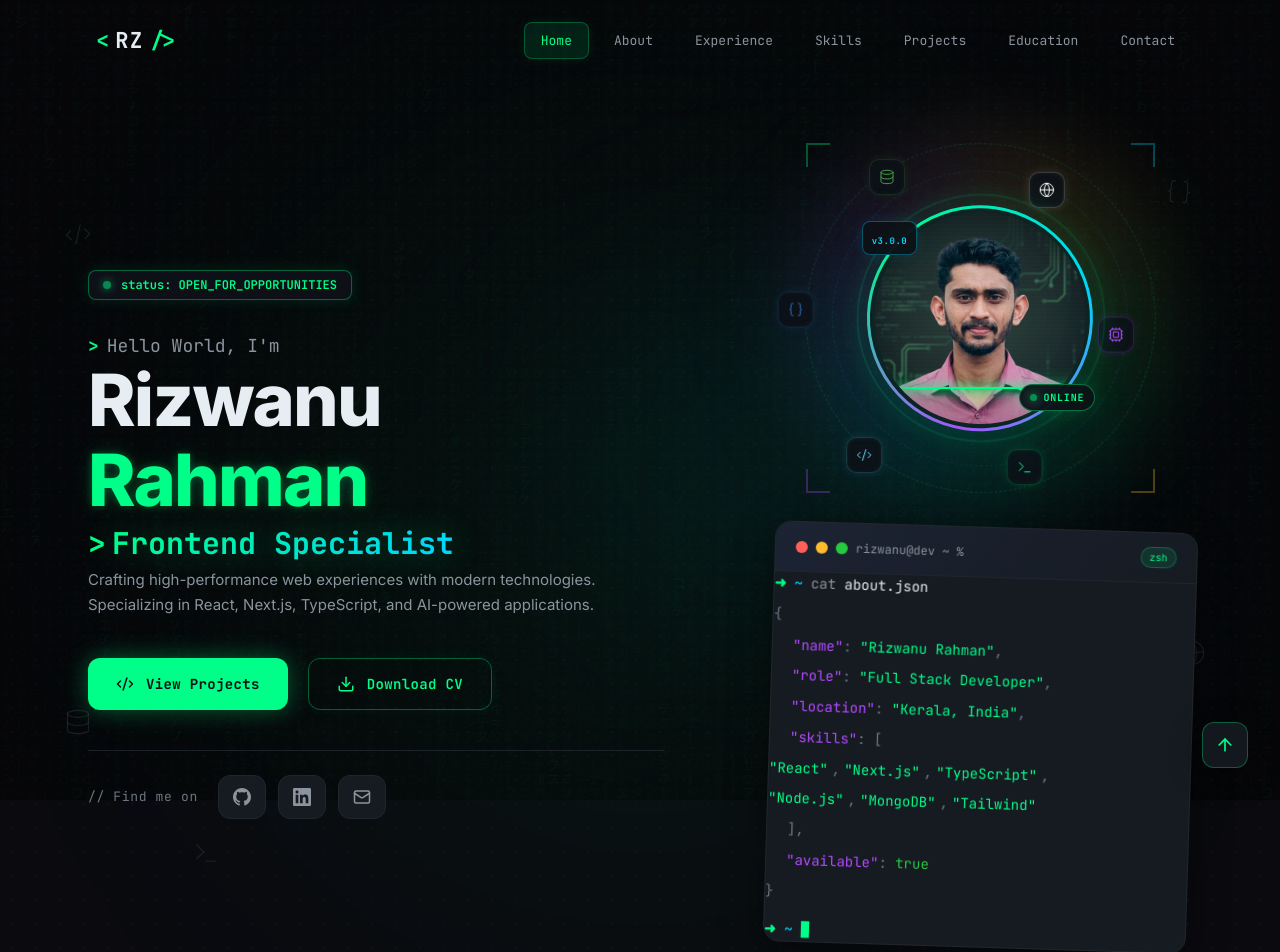
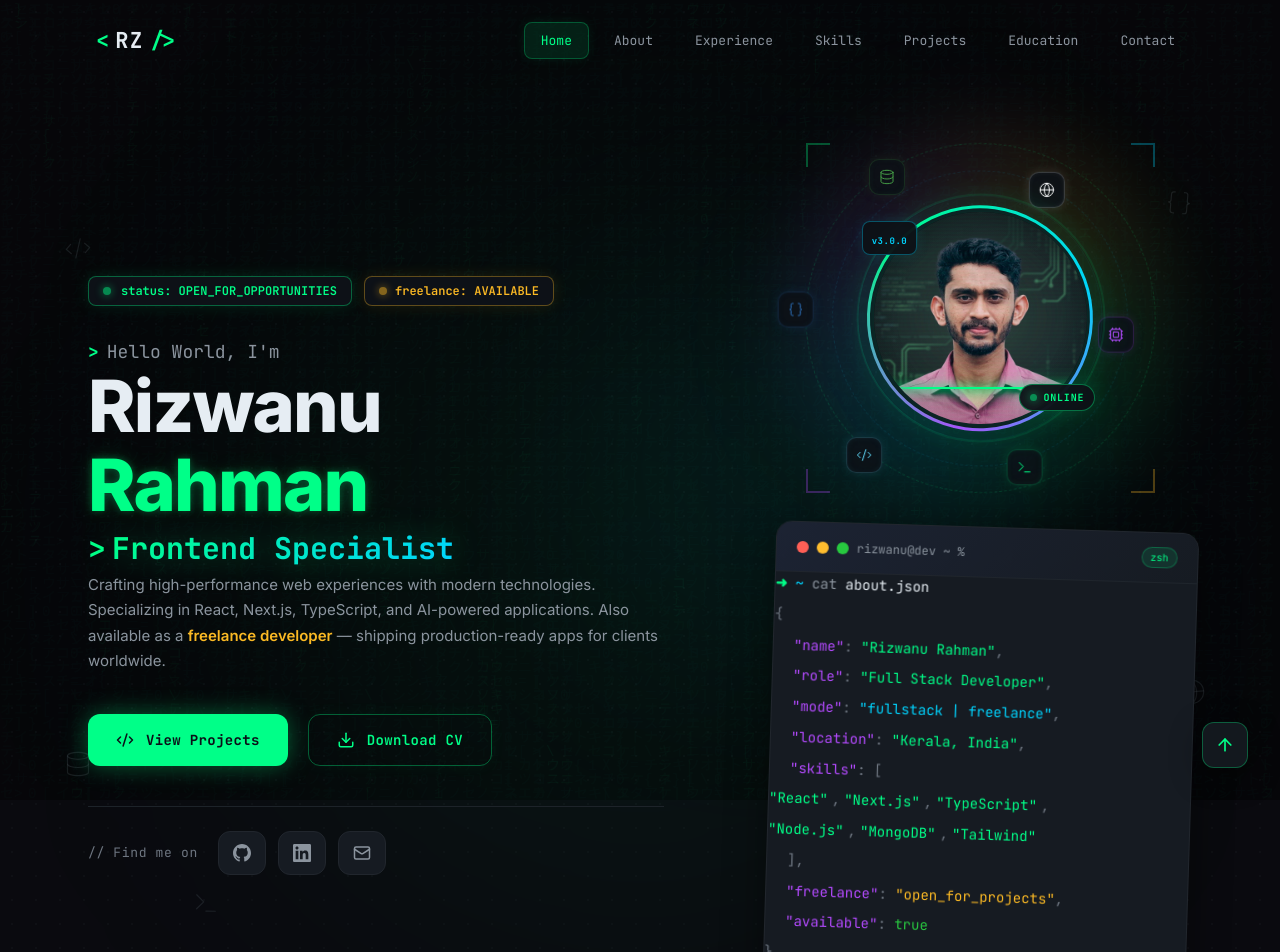
Before and after one commit to rizwanurahman-op/rizwanu-rahman, a Next.js app: page / in a window 1280 px wide. Shown: the top 952 px of the page. Built offline with nearby package versions, Linux system fonts and the light colour scheme.

Commit message:
add freelance

```diff
--- a/components/Contact.tsx
+++ b/components/Contact.tsx
@@ -140,6 +140,85 @@ export default function Contact() {
           subtitle="Have a project in mind, an opportunity, or want to collaborate? Send a message!"
         />
 
+        {/* Freelance Services Banner */}
+        <motion.div
+          initial={{ opacity: 0, y: 20 }}
+          whileInView={{ opacity: 1, y: 0 }}
+          viewport={{ once: true }}
+          transition={{ duration: 0.6 }}
+          className="max-w-5xl mx-auto rounded-2xl relative overflow-hidden"
+          style={{
+            background: "linear-gradient(135deg, rgba(251,185,36,0.05) 0%, rgba(13,17,23,0.95) 60%, rgba(0,212,255,0.03) 100%)",
+            border: "1px solid rgba(251,185,36,0.2)",
+            padding: "20px 24px",
+            marginBottom: "40px",
+          }}
+        >
+          {/* Top row: badge + meta info strip */}
+          <div className="flex flex-wrap items-center justify-between gap-3" style={{ marginBottom: "16px" }}>
+            {/* Left: status badge + comment */}
+            <div className="flex flex-wrap items-center gap-3">
+              <span
+                className="font-mono font-bold text-xs flex items-center gap-2"
+                style={{
+                  padding: "4px 10px",
+                  borderRadius: "8px",
+                  background: "rgba(251,185,36,0.1)",
+                  color: "#FBB924",
+                  border: "1px solid rgba(251,185,36,0.25)",
+                }}
+              >
+                <span className="w-1.5 h-1.5 rounded-full bg-[#FBB924] animate-pulse inline-block shadow-[0_0_8px_#FBB924]" />
+                freelance: OPEN_FOR_WORK
+              </span>
+              <span className="font-mono text-xs hidden sm:inline" style={{ color: "#6E7681" }}>
+                // Available for remote & contract projects worldwide
+              </span>
+            </div>
+            {/* Right: meta stats */}
+            <div className="flex items-center gap-4">
+              <div className="flex items-center gap-1.5">
+                <span className="font-mono text-[11px]" style={{ color: "#6E7681" }}>⚡ Avg. response</span>
+                <span className="font-mono font-bold text-[11px]" style={{ color: "#00D4FF" }}>&lt; 24h</span>
+              </div>
+              <div className="hidden sm:flex items-center gap-1.5">
+                <span className="font-mono text-[11px]" style={{ color: "#6E7681" }}>🌏 Timezone</span>
+                <span className="font-mono font-bold text-[11px]" style={{ color: "#00D4FF" }}>IST (UTC+5:30)</span>
+              </div>
+            </div>
+          </div>
+
+          {/* Services Grid */}
+          <div className="grid grid-cols-1 sm:grid-cols-2 lg:grid-cols-4 gap-2.5">
+            {personalInfo.freelanceServices.map((service, i) => (
+              <div
+                key={i}
+                className="rounded-xl"
+                style={{
+                  background: "#0D1117",
+                  border: "1px solid #21262D",
+                  padding: "12px 14px",
+                }}
+              >
+                <p className="font-mono font-bold" style={{ fontSize: "12px", color: "#FBB924", marginBottom: "4px" }}>
+                  ▹ {service.label}
+                </p>
+                <p className="font-sans" style={{ fontSize: "11px", color: "#6E7681", lineHeight: "1.5" }}>
+                  {service.desc}
+                </p>
+              </div>
+            ))}
+          </div>
+
+          {/* Directional bridge to form */}
+          <p
+            className="font-mono text-xs text-center"
+            style={{ marginTop: "14px", color: "#6E7681" }}
+          >
+            // Fill out the form below to start a conversation ↓
+          </p>
+        </motion.div>
+
         <div className="grid lg:grid-cols-12 gap-8 lg:gap-12 max-w-5xl mx-auto items-start">
           {/* Contact Form Column */}
           <motion.div
@@ -168,7 +247,7 @@ export default function Contact() {
             >
               {/* Form Title Bar */}
               <div
-                className="flex items-center justify-between"
+                className="flex flex-wrap items-center justify-between gap-3"
                 style={{
                   marginBottom: "18px",
                   paddingBottom: "14px",
@@ -177,19 +256,19 @@ export default function Contact() {
               >
                 <div className="flex items-center gap-3">
                   <div
-                    className="w-10 h-10 rounded-xl flex items-center justify-center"
+                    className="w-9 h-9 sm:w-10 sm:h-10 rounded-xl flex items-center justify-center flex-shrink-0"
                     style={{
                       background: "rgba(0, 255, 136, 0.1)",
                       border: "1.5px solid rgba(0, 255, 136, 0.25)",
                       color: "#00FF88",
                     }}
                   >
-                    <Send size={18} />
+                    <Send size={17} />
                   </div>
                   <div>
                     <h3
                       className="font-mono font-bold leading-tight"
-                      style={{ fontSize: "18px", color: "#E6EDF3" }}
+                      style={{ fontSize: "16px", color: "#E6EDF3" }}
                     >
                       send_message()
                     </h3>
@@ -204,15 +283,16 @@ export default function Contact() {
                 <div
                   className="font-mono text-xs font-semibold flex items-center gap-2"
                   style={{
-                    padding: "5px 12px",
+                    padding: "4px 10px",
                     borderRadius: "8px",
                     background: "#0D1117",
                     color: "#00FF88",
                     border: "1px solid rgba(0, 255, 136, 0.35)",
                     boxShadow: "0 0 16px rgba(0, 255, 136, 0.12)",
+                    whiteSpace: "nowrap",
                   }}
                 >
-                  <span className="w-2 h-2 rounded-full bg-[#00FF88] animate-pulse inline-block shadow-[0_0_8px_#00FF88]" />
+                  <span className="w-1.5 h-1.5 rounded-full bg-[#00FF88] animate-pulse inline-block shadow-[0_0_8px_#00FF88]" />
                   <span>status: ACTIVE</span>
                 </div>
               </div>
@@ -454,8 +534,8 @@ export default function Contact() {
               </div>
             </TerminalWindow>
 
-            {/* Quick Contact Grid */}
-            <div className="grid grid-cols-1 sm:grid-cols-2 gap-3 sm:gap-4">
+            {/* Quick Contact Grid — horizontal compact cards */}
+            <div className="grid grid-cols-1 sm:grid-cols-2 gap-3">
               {quickContacts.map((contact, i) => (
                 <motion.a
                   key={contact.label}
@@ -470,11 +550,11 @@ export default function Contact() {
                   whileInView={{ opacity: 1, y: 0 }}
                   viewport={{ once: true }}
                   transition={{ duration: 0.4, delay: 0.3 + i * 0.1 }}
-                  className="group rounded-2xl transition-all duration-500 flex flex-col justify-between"
+                  className="group rounded-xl transition-all duration-500 flex flex-row items-center gap-3"
                   style={{
                     background: "#161B22",
                     border: "1px solid #21262D",
-                    padding: "18px 20px",
+                    padding: "14px 16px",
                   }}
                   onMouseEnter={(e) => {
                     e.currentTarget.style.borderColor = contact.border;
@@ -485,40 +565,41 @@ export default function Contact() {
                     e.currentTarget.style.boxShadow = "none";
                   }}
                 >
-                  <div className="flex items-center justify-between" style={{ marginBottom: "12px" }}>
+                  {/* Icon */}
                   <div
-                      className="w-9 h-9 rounded-xl flex items-center justify-center"
+                    className="w-9 h-9 rounded-xl flex items-center justify-center flex-shrink-0"
                     style={{
                       background: contact.bg,
                       border: `1.5px solid ${contact.border}`,
                       color: contact.color,
                     }}
                   >
-                      {contact.iconType === "mail" && <Mail size={17} />}
-                      {contact.iconType === "phone" && <Phone size={17} />}
-                      {contact.iconType === "github" && <GithubIcon size={17} />}
-                      {contact.iconType === "linkedin" && <LinkedinIcon size={17} />}
+                    {contact.iconType === "mail" && <Mail size={16} />}
+                    {contact.iconType === "phone" && <Phone size={16} />}
+                    {contact.iconType === "github" && <GithubIcon size={16} />}
+                    {contact.iconType === "linkedin" && <LinkedinIcon size={16} />}
                   </div>
-                    <ArrowUpRight
-                      size={16}
-                      className="transition-colors duration-300"
-                      style={{ color: "#8B949E" }}
-                    />
-                  </div>
-                  <div>
+                  {/* Label + Value */}
+                  <div className="flex-1 min-w-0">
                     <p
                       className="font-mono font-bold"
-                      style={{ fontSize: "14px", color: "#E6EDF3" }}
+                      style={{ fontSize: "13px", color: "#E6EDF3" }}
                     >
                       {contact.label}
                     </p>
                     <p
                       className="font-mono truncate"
-                      style={{ fontSize: "11px", color: contact.color, marginTop: "3px" }}
+                      style={{ fontSize: "11px", color: contact.color, marginTop: "2px" }}
                     >
                       {contact.value}
                     </p>
                   </div>
+                  {/* Arrow */}
+                  <ArrowUpRight
+                    size={15}
+                    className="flex-shrink-0 transition-colors duration-300"
+                    style={{ color: "#8B949E" }}
+                  />
                 </motion.a>
               ))}
             </div>
--- a/components/Hero.tsx
+++ b/components/Hero.tsx
@@ -78,6 +78,11 @@ export default function Hero() {
               initial={{ opacity: 0, y: 10 }}
               animate={{ opacity: 1, y: 0 }}
               transition={{ delay: 0.2 }}
+              className="flex flex-wrap items-center gap-3"
+              style={{ marginBottom: "32px" }}
+            >
+              {/* Status: Open for Opportunities */}
+              <div
                 className="inline-flex items-center font-mono font-semibold text-xs"
                 style={{
                   gap: "10px",
@@ -86,12 +91,28 @@ export default function Hero() {
                   background: "#0D1117",
                   color: "#00FF88",
                   border: "1px solid rgba(0, 255, 136, 0.35)",
-                marginBottom: "32px",
                   boxShadow: "0 0 16px rgba(0, 255, 136, 0.12)",
                 }}
               >
                 <span className="w-2 h-2 rounded-full bg-[#00FF88] animate-pulse inline-block shadow-[0_0_8px_#00FF88]" />
                 <span>status: OPEN_FOR_OPPORTUNITIES</span>
+              </div>
+              {/* Freelance Badge */}
+              <div
+                className="inline-flex items-center font-mono font-semibold text-xs"
+                style={{
+                  gap: "8px",
+                  padding: "6px 14px",
+                  borderRadius: "8px",
+                  background: "#0D1117",
+                  color: "#FBB924",
+                  border: "1px solid rgba(251, 185, 36, 0.35)",
+                  boxShadow: "0 0 16px rgba(251, 185, 36, 0.1)",
+                }}
+              >
+                <span className="w-2 h-2 rounded-full bg-[#FBB924] animate-pulse inline-block shadow-[0_0_8px_#FBB924]" />
+                <span>freelance: AVAILABLE</span>
+              </div>
             </motion.div>
 
             {/* Greeting */}
@@ -129,6 +150,7 @@ export default function Hero() {
                 texts={[
                   "Full Stack Developer",
                   "Frontend Specialist",
+                  "Freelance Developer",
                   "React & Next.js Expert",
                   "UI/UX Enthusiast",
                   "AI Integration Developer",
@@ -155,6 +177,9 @@ export default function Hero() {
             >
               Crafting high-performance web experiences with modern technologies.
               Specializing in React, Next.js, TypeScript, and AI-powered applications.
+              Also available as a{" "}
+              <span style={{ color: "#FBB924", fontWeight: 600 }}>freelance developer</span>
+              {" "}— shipping production-ready apps for clients worldwide.
             </motion.p>
 
             {/* CTA Buttons */}
--- a/components/ui/TerminalJsonTyper.tsx
+++ b/components/ui/TerminalJsonTyper.tsx
@@ -10,7 +10,7 @@ export default function TerminalJsonTyper() {
   const [visibleLines, setVisibleLines] = useState<number>(0);
   const [isFullyDone, setIsFullyDone] = useState(false);
 
-  const totalLines = 10; // Total JSON lines to reveal
+  const totalLines = 12; // Total JSON lines to reveal
 
   // Stage 1: Type out "cat about.json"
   useEffect(() => {
@@ -104,6 +104,15 @@ export default function TerminalJsonTyper() {
 
           {visibleLines >= 4 && (
             <p style={{ paddingLeft: "20px" }}>
+              <span style={{ color: "#B44AFF" }}>&quot;mode&quot;</span>
+              <span style={{ color: "#6E7681" }}>: </span>
+              <span style={{ color: "#00D4FF" }}>&quot;fullstack | freelance&quot;</span>
+              <span style={{ color: "#6E7681" }}>,</span>
+            </p>
+          )}
+
+          {visibleLines >= 5 && (
+            <p style={{ paddingLeft: "20px" }}>
               <span style={{ color: "#B44AFF" }}>&quot;location&quot;</span>
               <span style={{ color: "#6E7681" }}>: </span>
               <span style={{ color: "#00FF88" }}>&quot;Kerala, India&quot;</span>
@@ -111,14 +120,14 @@ export default function TerminalJsonTyper() {
             </p>
           )}
 
-          {visibleLines >= 5 && (
+          {visibleLines >= 6 && (
             <p style={{ paddingLeft: "20px" }}>
               <span style={{ color: "#B44AFF" }}>&quot;skills&quot;</span>
               <span style={{ color: "#6E7681" }}>: [</span>
             </p>
           )}
 
-          {visibleLines >= 6 && (
+          {visibleLines >= 7 && (
             <p className="pl-4 sm:pl-9 flex flex-wrap gap-x-1">
               <span style={{ color: "#00FF88" }}>&quot;React&quot;</span>
               <span style={{ color: "#6E7681" }}>, </span>
@@ -129,7 +138,7 @@ export default function TerminalJsonTyper() {
             </p>
           )}
 
-          {visibleLines >= 7 && (
+          {visibleLines >= 8 && (
             <p className="pl-4 sm:pl-9 flex flex-wrap gap-x-1">
               <span style={{ color: "#00FF88" }}>&quot;Node.js&quot;</span>
               <span style={{ color: "#6E7681" }}>, </span>
@@ -139,13 +148,22 @@ export default function TerminalJsonTyper() {
             </p>
           )}
 
-          {visibleLines >= 8 && (
+          {visibleLines >= 9 && (
             <p style={{ paddingLeft: "20px" }}>
               <span style={{ color: "#6E7681" }}>],</span>
             </p>
           )}
 
-          {visibleLines >= 9 && (
+          {visibleLines >= 10 && (
+            <p style={{ paddingLeft: "20px" }}>
+              <span style={{ color: "#B44AFF" }}>&quot;freelance&quot;</span>
+              <span style={{ color: "#6E7681" }}>: </span>
+              <span style={{ color: "#FBB924" }}>&quot;open_for_projects&quot;</span>
+              <span style={{ color: "#6E7681" }}>,</span>
+            </p>
+          )}
+
+          {visibleLines >= 11 && (
             <p style={{ paddingLeft: "20px" }}>
               <span style={{ color: "#B44AFF" }}>&quot;available&quot;</span>
               <span style={{ color: "#6E7681" }}>: </span>
@@ -153,7 +171,7 @@ export default function TerminalJsonTyper() {
             </p>
           )}
 
-          {visibleLines >= 10 && <p style={{ color: "#6E7681" }}>{"}"}</p>}
+          {visibleLines >= 12 && <p style={{ color: "#6E7681" }}>{"}"}</p>}
 
           {/* Final command prompt line */}
           {isFullyDone && (
--- a/lib/data.ts
+++ b/lib/data.ts
@@ -9,6 +9,14 @@ export const personalInfo = {
   github: "https://github.com/Rizwanu321",
   bio: `I'm a passionate Full Stack Developer with 3+ years of experience crafting high-performance web applications. I specialize in React, Next.js, TypeScript, and Node.js — building everything from AI-powered platforms to enterprise-grade systems. I thrive on turning complex problems into elegant, scalable solutions.`,
   resumeUrl: "https://drive.google.com/file/d/1A2WaGyS31QzW4Z7RqyrPLPOps921nEsk/view?usp=drive_link",
+  freelanceAvailable: true,
+  freelanceTagline: "Available for freelance projects — web apps, platforms & custom solutions.",
+  freelanceServices: [
+    { label: "Web App Development", icon: "monitor", desc: "React, Next.js, TypeScript — fast, scalable, production-ready" },
+    { label: "Frontend UI/UX", icon: "layout", desc: "Pixel-perfect, responsive interfaces with Tailwind & Framer Motion" },
+    { label: "API Integration", icon: "plug", desc: "REST APIs, third-party services, and AI/LLM integration" },
+    { label: "Performance Audit", icon: "zap", desc: "Lighthouse optimization, bundle analysis, and Core Web Vitals" },
+  ],
 };
 
 export interface Experience {
```
Lines whose indentation alone changed are shown as unchanged.
